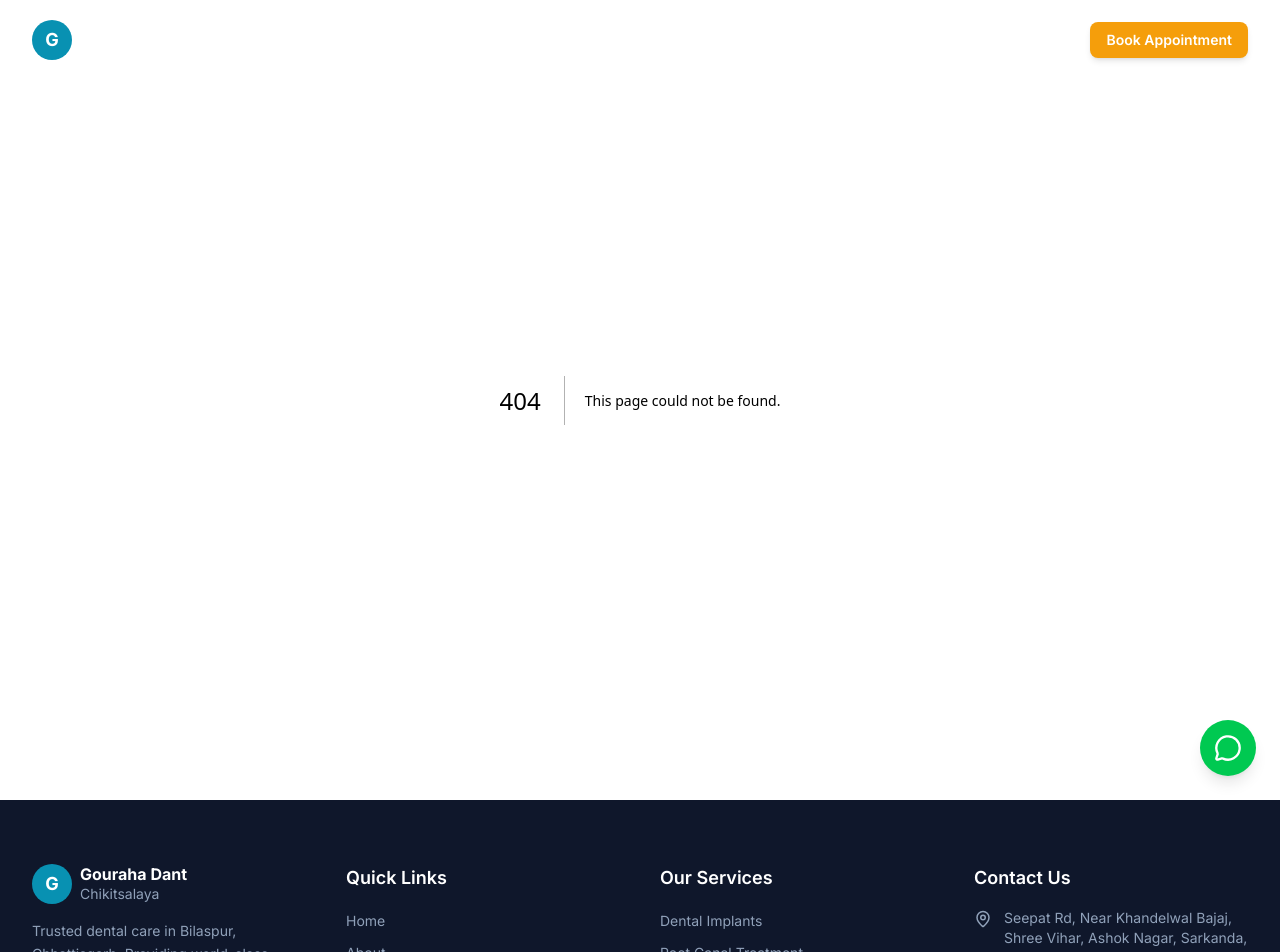
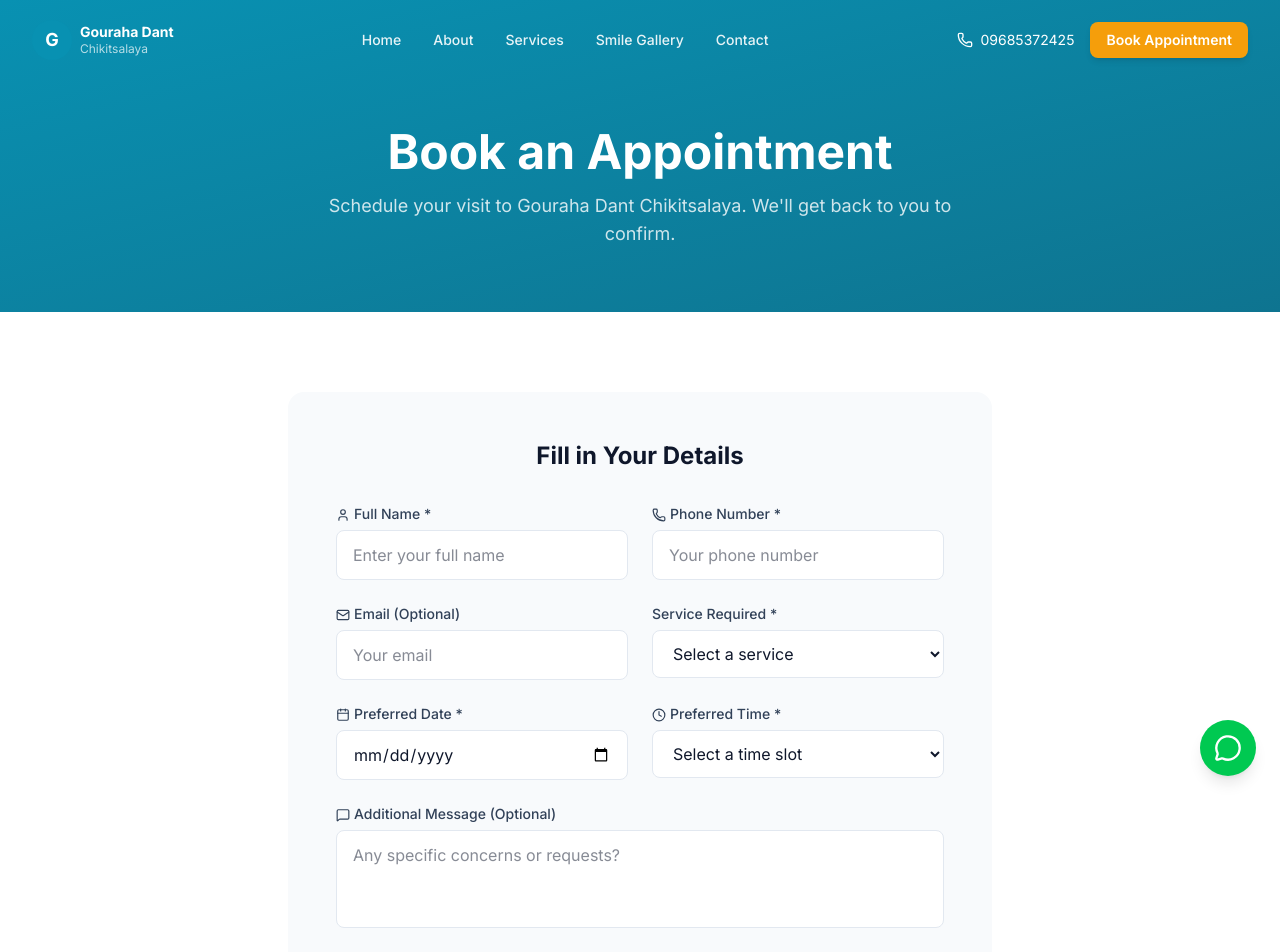
Before and after one commit to nikhildubey-23/g_dental, a Next.js app: page /book-appointment in a window 1280 px wide. Before the commit this address had no page. Shown: the top 952 px of the page. Built offline with nearby package versions, Linux system fonts and the light colour scheme.

Commit message:
feat: add Book Appointment page with full booking form

```diff
--- /dev/null
+++ b/app/book-appointment/page.tsx
@@ -0,0 +1,216 @@
+"use client";
+
+import { useState } from "react";
+import { Calendar, Clock, User, Phone, Mail, MessageSquare, CheckCircle } from "lucide-react";
+import { services, clinicInfo } from "@/lib/data";
+import ScrollFadeIn from "@/components/ScrollFadeIn";
+
+export default function BookAppointmentPage() {
+  const [submitted, setSubmitted] = useState(false);
+  const [formData, setFormData] = useState({
+    name: "",
+    phone: "",
+    email: "",
+    service: "",
+    date: "",
+    time: "",
+    message: "",
+  });
+
+  const handleSubmit = (e: React.FormEvent) => {
+    e.preventDefault();
+    setSubmitted(true);
+  };
+
+  const timeSlots = [
+    "10:00 AM", "10:30 AM", "11:00 AM", "11:30 AM",
+    "12:00 PM", "12:30 PM", "2:00 PM", "2:30 PM",
+    "3:00 PM", "3:30 PM", "4:00 PM", "4:30 PM",
+    "5:00 PM", "5:30 PM", "6:00 PM", "6:30 PM",
+    "7:00 PM", "7:30 PM",
+  ];
+
+  return (
+    <>
+      {/* Hero */}
+      <section className="pt-32 pb-16 bg-gradient-to-br from-primary to-primary-dark text-white">
+        <div className="max-w-7xl mx-auto px-4 sm:px-6 lg:px-8 text-center">
+          <h1 className="text-4xl md:text-5xl font-bold mb-4">Book an Appointment</h1>
+          <p className="text-white/80 text-lg max-w-2xl mx-auto">
+            Schedule your visit to {clinicInfo.name}. We&apos;ll get back to you to confirm.
+          </p>
+        </div>
+      </section>
+
+      <section className="py-20 bg-white">
+        <div className="max-w-3xl mx-auto px-4 sm:px-6 lg:px-8">
+          <ScrollFadeIn>
+            {submitted ? (
+              <div className="bg-surface rounded-2xl p-12 text-center">
+                <CheckCircle className="text-primary mx-auto mb-6" size={64} />
+                <h2 className="text-3xl font-bold text-slate-900 mb-4">
+                  Appointment Request Received!
+                </h2>
+                <p className="text-slate-600 text-lg mb-8">
+                  Thank you for choosing {clinicInfo.name}. Our team will contact you
+                  shortly to confirm your appointment.
+                </p>
+                <div className="flex flex-col sm:flex-row gap-4 justify-center">
+                  <a
+                    href="/"
+                    className="inline-flex items-center justify-center px-6 py-3 bg-primary text-white font-semibold rounded-lg hover:bg-primary-dark transition-colors"
+                  >
+                    Back to Home
+                  </a>
+                  <a
+                    href={clinicInfo.whatsappLink}
+                    target="_blank"
+                    rel="noopener noreferrer"
+                    className="inline-flex items-center justify-center px-6 py-3 bg-green-500 text-white font-semibold rounded-lg hover:bg-green-600 transition-colors"
+                  >
+                    Chat on WhatsApp
+                  </a>
+                </div>
+              </div>
+            ) : (
+              <form onSubmit={handleSubmit} className="bg-surface rounded-2xl p-8 md:p-12">
+                <h2 className="text-2xl font-bold text-slate-900 mb-8 text-center">
+                  Fill in Your Details
+                </h2>
+
+                <div className="grid grid-cols-1 md:grid-cols-2 gap-6">
+                  <div>
+                    <label className="block text-sm font-medium text-slate-700 mb-1.5">
+                      <User size={14} className="inline mr-1" />
+                      Full Name *
+                    </label>
+                    <input
+                      type="text"
+                      required
+                      value={formData.name}
+                      onChange={(e) => setFormData({ ...formData, name: e.target.value })}
+                      className="w-full px-4 py-3 rounded-lg border border-slate-200 bg-white focus:border-primary focus:ring-2 focus:ring-primary/20 outline-none transition-all"
+                      placeholder="Enter your full name"
+                    />
+                  </div>
+
+                  <div>
+                    <label className="block text-sm font-medium text-slate-700 mb-1.5">
+                      <Phone size={14} className="inline mr-1" />
+                      Phone Number *
+                    </label>
+                    <input
+                      type="tel"
+                      required
+                      value={formData.phone}
+                      onChange={(e) => setFormData({ ...formData, phone: e.target.value })}
+                      className="w-full px-4 py-3 rounded-lg border border-slate-200 bg-white focus:border-primary focus:ring-2 focus:ring-primary/20 outline-none transition-all"
+                      placeholder="Your phone number"
+                    />
+                  </div>
+
+                  <div>
+                    <label className="block text-sm font-medium text-slate-700 mb-1.5">
+                      <Mail size={14} className="inline mr-1" />
+                      Email (Optional)
+                    </label>
+                    <input
+                      type="email"
+                      value={formData.email}
+                      onChange={(e) => setFormData({ ...formData, email: e.target.value })}
+                      className="w-full px-4 py-3 rounded-lg border border-slate-200 bg-white focus:border-primary focus:ring-2 focus:ring-primary/20 outline-none transition-all"
+                      placeholder="Your email"
+                    />
+                  </div>
+
+                  <div>
+                    <label className="block text-sm font-medium text-slate-700 mb-1.5">
+                      Service Required *
+                    </label>
+                    <select
+                      required
+                      value={formData.service}
+                      onChange={(e) => setFormData({ ...formData, service: e.target.value })}
+                      className="w-full px-4 py-3 rounded-lg border border-slate-200 bg-white focus:border-primary focus:ring-2 focus:ring-primary/20 outline-none transition-all"
+                    >
+                      <option value="">Select a service</option>
+                      {services.map((s) => (
+                        <option key={s.slug} value={s.title}>
+                          {s.title}
+                        </option>
+                      ))}
+                      <option value="General Checkup">General Checkup</option>
+                      <option value="Other">Other</option>
+                    </select>
+                  </div>
+
+                  <div>
+                    <label className="block text-sm font-medium text-slate-700 mb-1.5">
+                      <Calendar size={14} className="inline mr-1" />
+                      Preferred Date *
+                    </label>
+                    <input
+                      type="date"
+                      required
+                      value={formData.date}
+                      onChange={(e) => setFormData({ ...formData, date: e.target.value })}
+                      className="w-full px-4 py-3 rounded-lg border border-slate-200 bg-white focus:border-primary focus:ring-2 focus:ring-primary/20 outline-none transition-all"
+                    />
+                  </div>
+
+                  <div>
+                    <label className="block text-sm font-medium text-slate-700 mb-1.5">
+                      <Clock size={14} className="inline mr-1" />
+                      Preferred Time *
+                    </label>
+                    <select
+                      required
+                      value={formData.time}
+                      onChange={(e) => setFormData({ ...formData, time: e.target.value })}
+                      className="w-full px-4 py-3 rounded-lg border border-slate-200 bg-white focus:border-primary focus:ring-2 focus:ring-primary/20 outline-none transition-all"
+                    >
+                      <option value="">Select a time slot</option>
+                      {timeSlots.map((slot) => (
+                        <option key={slot} value={slot}>
+                          {slot}
+                        </option>
+                      ))}
+                    </select>
+                  </div>
+                </div>
+
+                <div className="mt-6">
+                  <label className="block text-sm font-medium text-slate-700 mb-1.5">
+                    <MessageSquare size={14} className="inline mr-1" />
+                    Additional Message (Optional)
+                  </label>
+                  <textarea
+                    rows={3}
+                    value={formData.message}
+                    onChange={(e) => setFormData({ ...formData, message: e.target.value })}
+                    className="w-full px-4 py-3 rounded-lg border border-slate-200 bg-white focus:border-primary focus:ring-2 focus:ring-primary/20 outline-none transition-all resize-none"
+                    placeholder="Any specific concerns or requests?"
+                  />
+                </div>
+
+                <button
+                  type="submit"
+                  className="w-full mt-8 bg-accent hover:bg-accent-hover text-white font-semibold py-4 px-6 rounded-lg transition-all shadow-md hover:shadow-lg text-lg"
+                >
+                  Request Appointment
+                </button>
+
+                <p className="text-center text-slate-500 text-sm mt-4">
+                  Or call us directly at{" "}
+                  <a href={`tel:${clinicInfo.phoneLink}`} className="text-primary font-semibold">
+                    {clinicInfo.phone}
+                  </a>
+                </p>
+              </form>
+            )}
+          </ScrollFadeIn>
+        </div>
+      </section>
+    </>
+  );
+}
```
